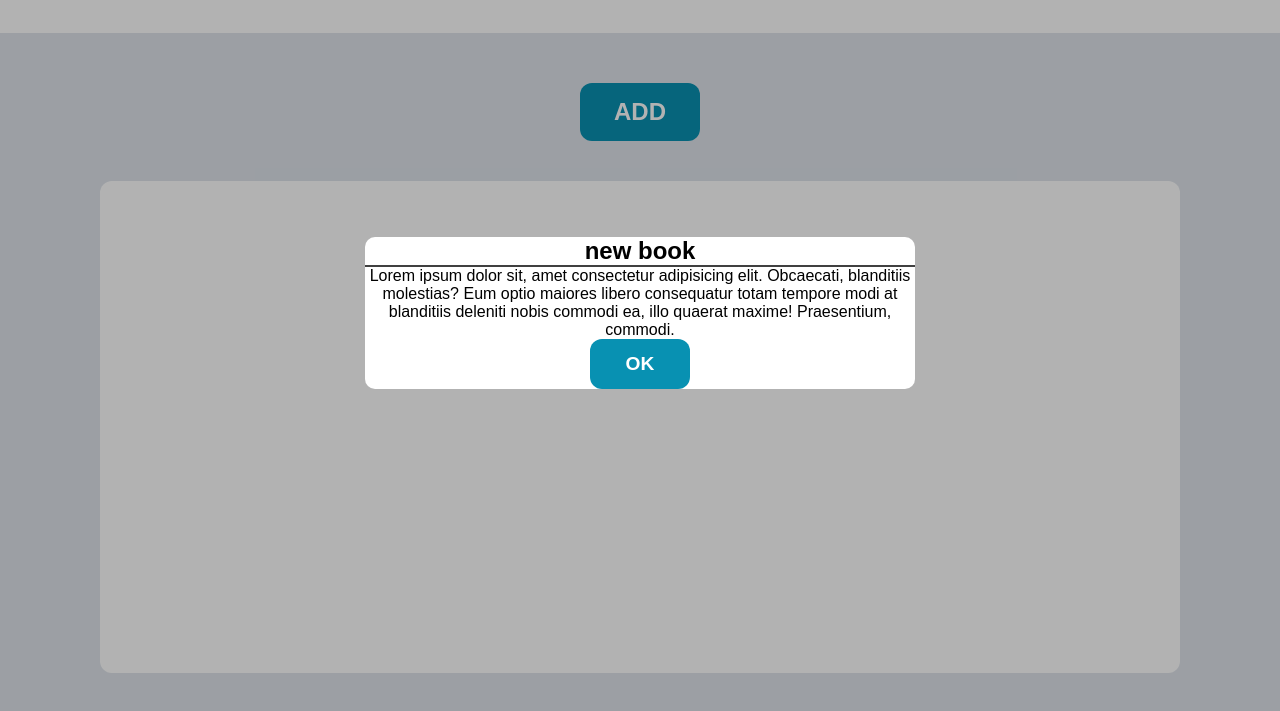
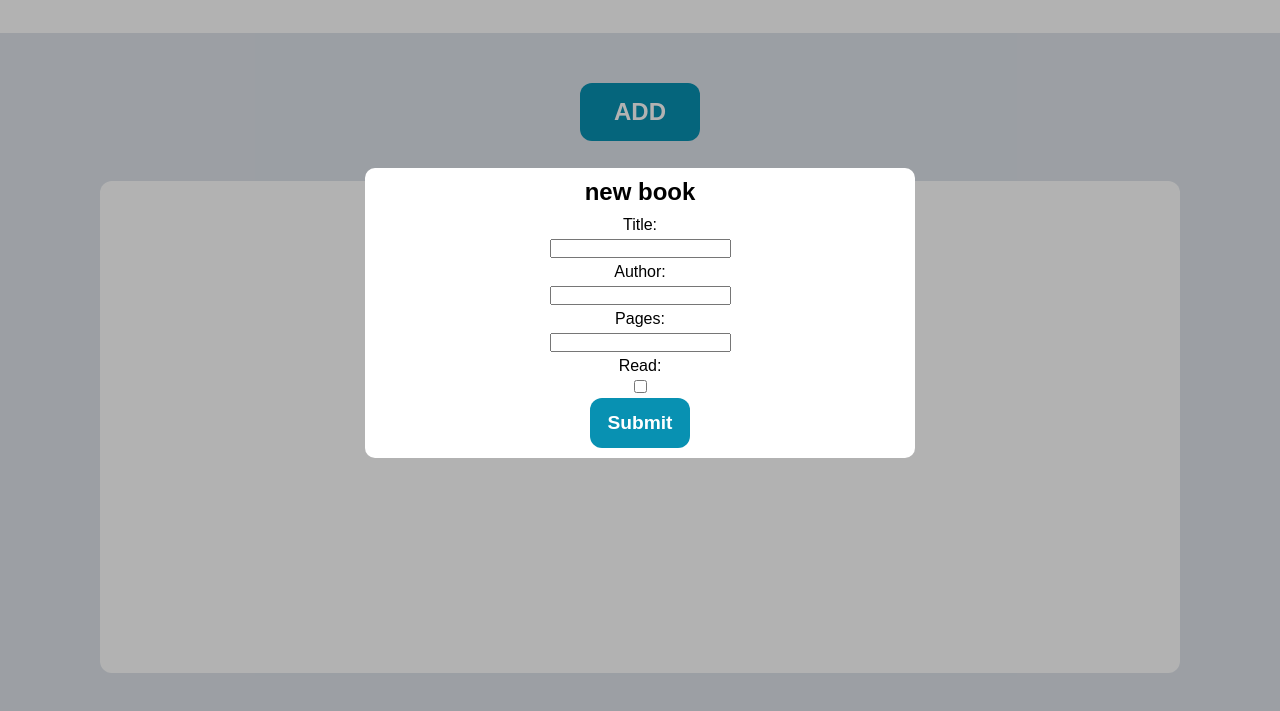
Before and after one commit to Esbree/Library, a plain HTML site: page index.html in a window 1280 px wide. Both pictures are taken after a click on the button "ADD". Shown: the part 87-798 px from the top of the page. Drawn offline with Linux system fonts and the light colour scheme.

Commit message:
created form for adding new book

```diff
--- a/index.html
+++ b/index.html
@@ -26,10 +26,23 @@
       <div class="modal">
         <div class="modal-heading">new book</div>
         <div class="modal-content">
-          Lorem ipsum dolor sit, amet consectetur adipisicing elit. Obcaecati, blanditiis molestias? Eum optio maiores libero consequatur totam tempore modi at blanditiis deleniti nobis commodi ea, illo quaerat maxime! Praesentium, commodi.
-        </div>
-        <div class="modal-confirm-btn">
-          <button>OK</button>
+          <div class="form">
+            <form>
+              <label for="title">Title:</label>
+              <input type="text" id="title" name="title" required>
+
+              <label for="author">Author:</label>
+              <input type="text" id="author" name="author" required>
+
+              <label for="pages">Pages:</label>
+              <input type="number" id="pages" name="pages" required>
+
+              <label for="read">Read:</label>
+              <input type="checkbox" id="read" name="read">
+
+              <input type="submit" value="Submit" id="submit">
+            </form>
+          </div>
         </div>
       </div>
     </div>
--- a/styles.css
+++ b/styles.css
@@ -98,15 +98,27 @@ body {
   width: 550px;
   max-width: 100%;
   border-radius: 10px;
+  padding: 10px;
 }
 
 .modal-heading {
   font-size: 1.5rem;
   font-weight: bold;
-  border-bottom: 2px solid rgb(64, 64, 64);
 }
 
-.modal-confirm-btn > button{
+.modal-content {
+  margin-top: 10px;
+}
+
+.form > form {
+  display: flex;
+  flex-direction: column;
+  align-items: center;
+  justify-content: center;
+  gap: 5px;
+}
+
+#submit {
   background-color: #0891b2;
   color: white;
   border: none;
@@ -114,10 +126,10 @@ body {
   height: 50px;
   width: 100px;
   font-size: 1.2rem;
-  font-weight: bold;
+  font-weight: 700;
 }
 
-.modal-confirm-btn > button:hover {
+#submit:hover {
   cursor: pointer;
   background-color: #0ba4ca;
   transition: .4s;
```
